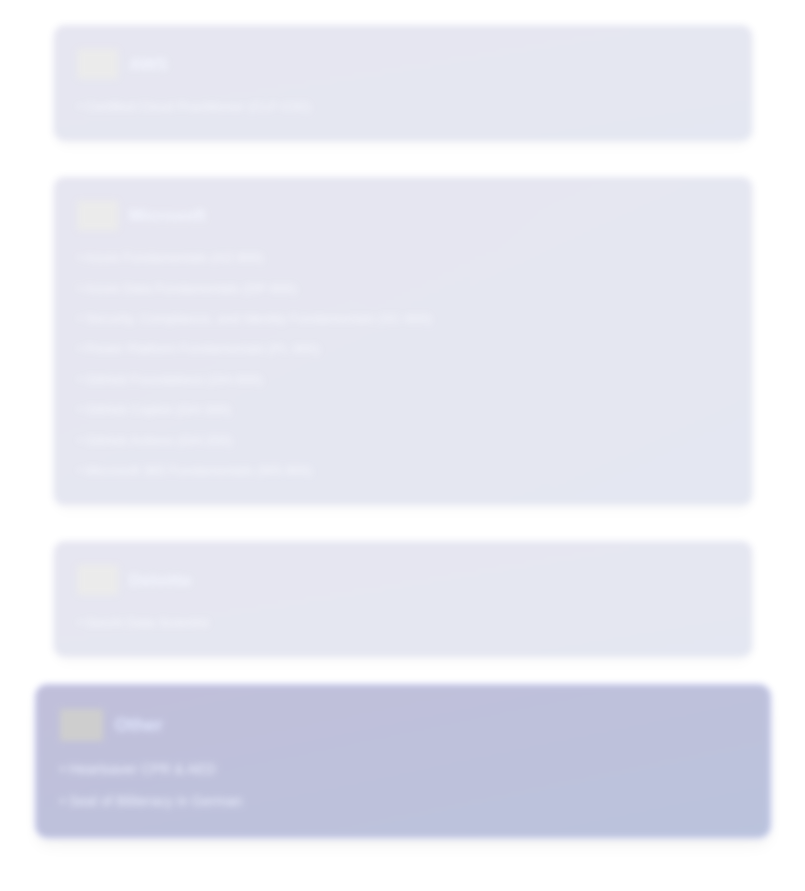
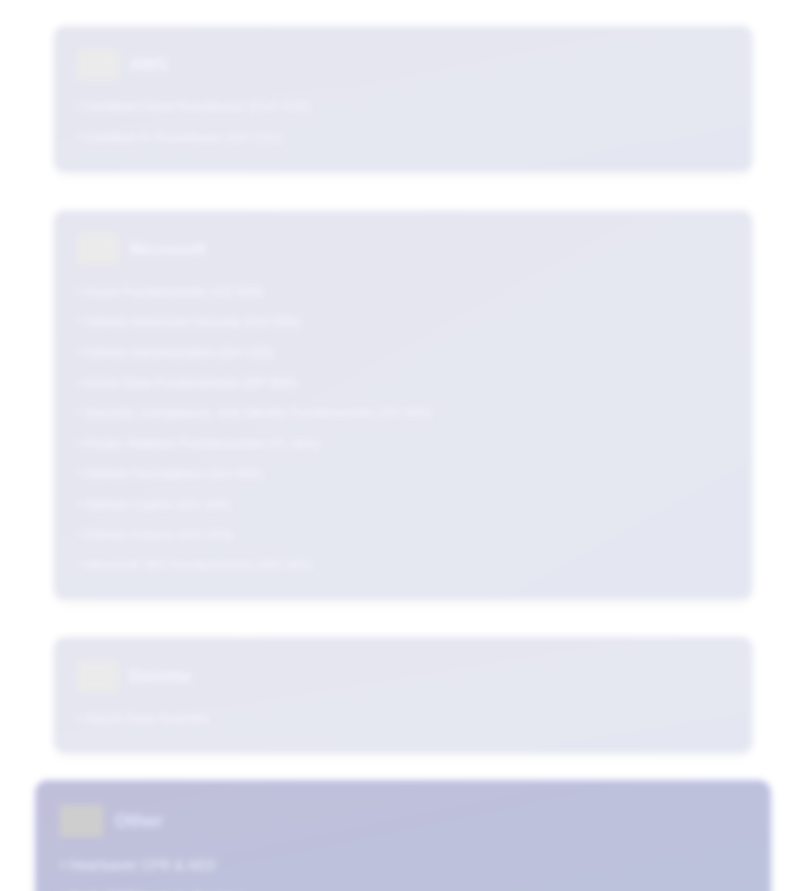
Before and after one commit to pranavn21/personal-website, a Next.js app: page /experience in a window 1280 px wide. Shown: the part 1560-2451 px from the top of the page, without its empty margins (237-1042 px from the left). Built offline with nearby package versions, Linux system fonts and the light colour scheme; grey boxes are pictures that could not be loaded.

Commit message:
updated exams

```diff
--- a/src/app/experience.tsx
+++ b/src/app/experience.tsx
@@ -134,6 +134,16 @@ export default function Experience() {
                 • Certified Cloud Practitioner (CLF-C02)
               </a>
             </li>
+            <li>
+              <a
+                href="https://www.credly.com/badges/15ade5ce-4281-4095-b089-f86813f10d1b/linked_in_profile"
+                target="_blank"
+                rel="noopener noreferrer"
+                className="text-indigo-100 hover:text-indigo-300 transition text-sm"
+              >
+                • Certified AI Practitioner (AIF-C01)
+              </a>
+            </li>
           </ul>
         </div>
 
@@ -163,6 +173,26 @@ export default function Experience() {
                 className="text-indigo-100 hover:text-indigo-300 transition text-sm"
               >
                 • Azure Fundamentals (AZ-900)
+              </a>
+            </li>
+            <li>
+              <a
+                href="https://learn.microsoft.com/en-us/users/prannair/credentials/c2a9d80d68ed9f5d?ref=https%3A%2F%2Fwww.linkedin.com%2F"
+                target="_blank"
+                rel="noopener noreferrer"
+                className="text-indigo-100 hover:text-indigo-300 transition text-sm"
+              >
+                • GitHub Advanced Security (GH-500)
+              </a>
+            </li>
+            <li>
+              <a
+                href="https://learn.microsoft.com/en-us/users/prannair/credentials/d4dc8fc520618e9f?ref=https%3A%2F%2Fwww.linkedin.com%2F"
+                target="_blank"
+                rel="noopener noreferrer"
+                className="text-indigo-100 hover:text-indigo-300 transition text-sm"
+              >
+                • GitHub Administration (GH-100)
               </a>
             </li>
             <li>
```
